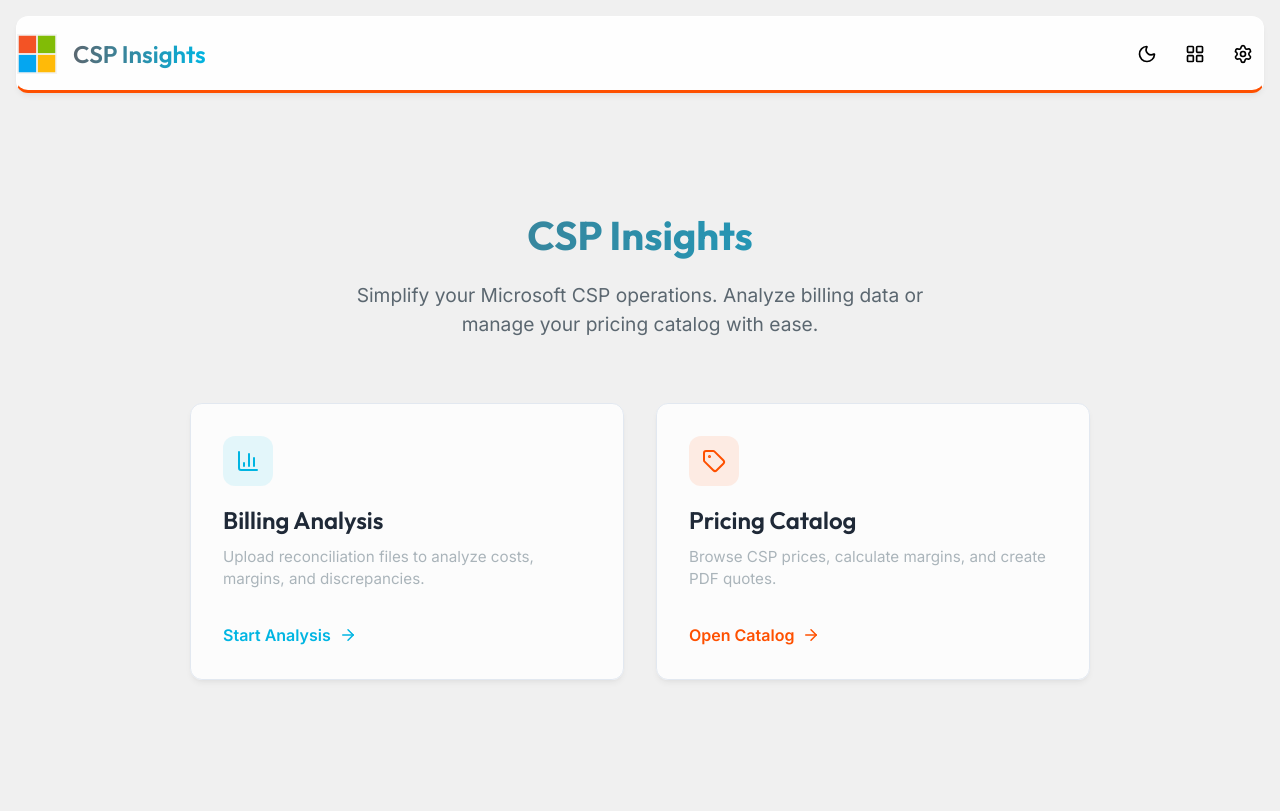
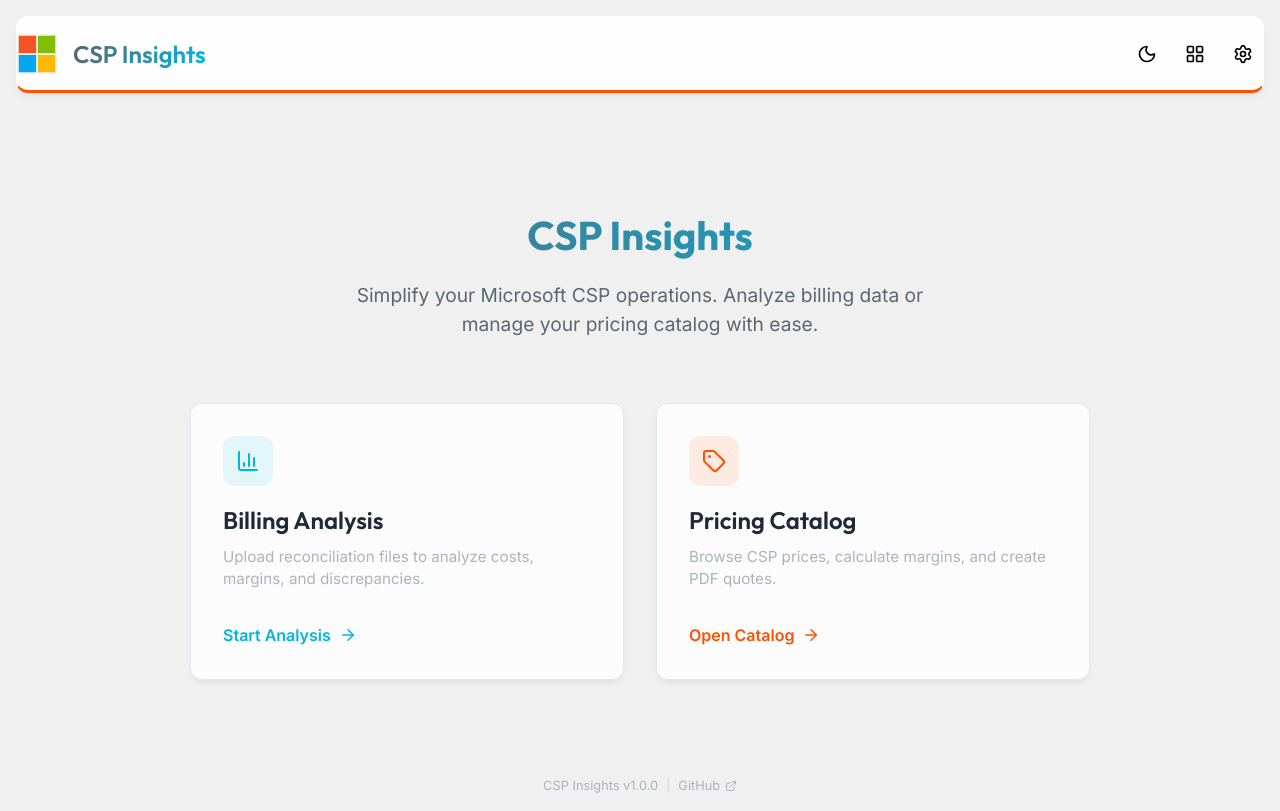
Before and after one commit to hardinxcore/CSPInsights.app, a React (Vite) app: page / in a window 1280 px wide. Built offline with nearby package versions, Linux system fonts and the light colour scheme; what @react-pdf/renderer would draw is missing.

Commit message:
feat: Implement main application structure, routing, and state management, integrating various components and features.

```diff
--- a/src/App.tsx
+++ b/src/App.tsx
@@ -10,7 +10,7 @@
 import { NceAnalyzer } from './components/NceAnalyzer';
 import { PricingView } from './components/PricingView';
 import { HomeDashboard } from './components/HomeDashboard';
-import { Loader2, Settings, History, Sun, Moon, Search, LayoutGrid, BarChart3, Cloud, ShieldCheck } from 'lucide-react';
+import { Loader2, Settings, History, Sun, Moon, Search, LayoutGrid, BarChart3, Cloud, ShieldCheck, ExternalLink } from 'lucide-react';
 import { generateDemoData } from './utils/demoData';
 import './App.css';
 
@@ -282,6 +282,14 @@
           </>
         )}
       </main>
+
+      <footer style={{ textAlign: 'center', padding: '2rem 1rem 1rem', color: 'var(--text-tertiary)', fontSize: '0.8rem', display: 'flex', alignItems: 'center', justifyContent: 'center', gap: '0.5rem' }}>
+        <span>CSP Insights v1.0.0</span>
+        <span style={{ opacity: 0.4 }}>|</span>
+        <a href="https://github.com/hardinxcore/cspinsights.app" target="_blank" rel="noopener noreferrer" style={{ color: 'var(--text-tertiary)', textDecoration: 'none', display: 'inline-flex', alignItems: 'center', gap: '0.3rem' }}>
+          GitHub <ExternalLink size={12} />
+        </a>
+      </footer>
     </div>
   );
 }
```
